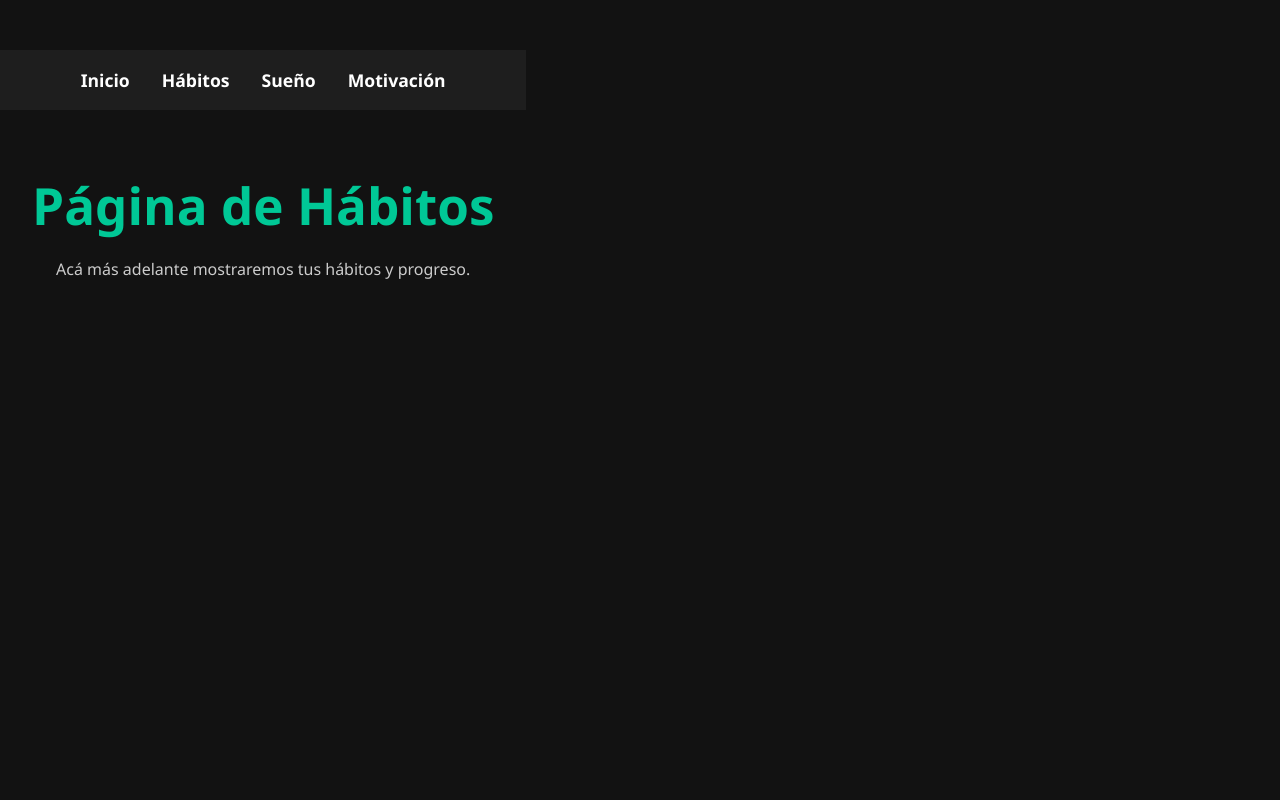
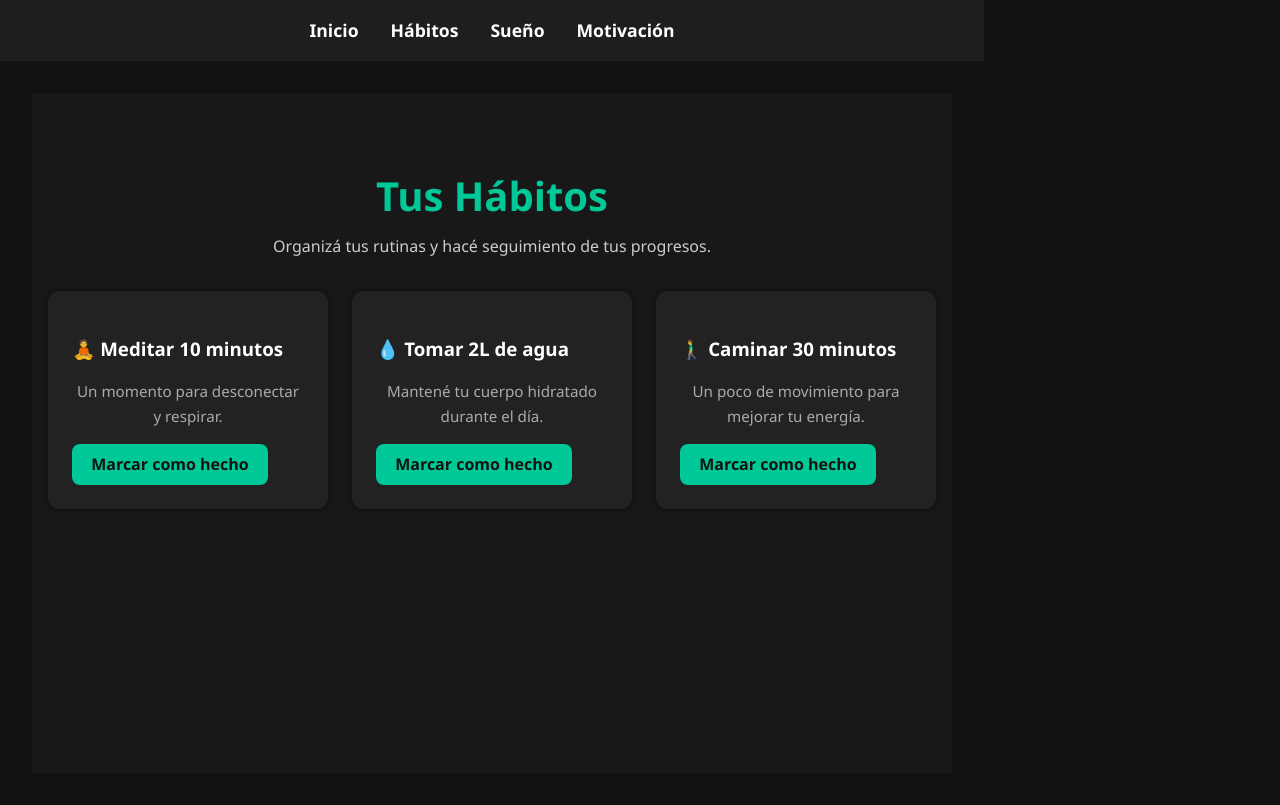
Before and after one commit to Valentin1h/proyecto-equilibrio, a React (Vite) app in the folder proyecto-equilibrio/: page /habitos in a window 1280 px wide. Built offline with nearby package versions, Linux system fonts and the light colour scheme.

Commit message:
Contenido y personalizacion del apartado de habitos

```diff
--- a/proyecto-equilibrio/src/estilos/Habitos.css
+++ b/proyecto-equilibrio/src/estilos/Habitos.css
@@ -1,25 +1,64 @@
-* {
-  box-sizing: border-box;
+.habitos {
+  padding: 3rem 1rem;
+  text-align: center;
+  background-color: #181818;
+  min-height: 85vh;
 }
 
-.habitos-container {
-  padding: 2rem;
+.habitos h1 {
+  color: #00c896;
+  font-size: 2.5rem;
+  margin-bottom: 0.5rem;
+}
+
+.habitos p {
+  color: #cccccc;
+  margin-bottom: 2rem;
 }
 
 .habitos-lista {
-  list-style: none;
-  margin: 0;
-  padding: 0;
+  display: flex;
+  flex-wrap: wrap;
+  justify-content: center;
+  gap: 1.5rem;
 }
 
-.habito-item {
-  border: 1px solid #ddd;
-  border-radius: 8px;
-  padding: 1rem;
-  margin-bottom: 1rem;
-  transition: background-color 0.2s;
+.habito-card {
+  background-color: #222;
+  border-radius: 12px;
+  padding: 1.5rem;
+  width: 280px;
+  text-align: left;
+  box-shadow: 0 0 10px rgba(0, 0, 0, 0.3);
+  transition: transform 0.3s ease;
 }
 
-.habito-item:hover {
-  background-color: #f9f9f9;
+.habito-card:hover {
+  transform: scale(1.05);
 }
+
+.habito-card h3 {
+  color: #ffffff;
+  margin-bottom: 0.5rem;
+}
+
+.habito-card p {
+  color: #aaaaaa;
+  font-size: 0.95rem;
+  margin-bottom: 1rem;
+}
+
+.btn-habito {
+  background-color: #00c896;
+  border: none;
+  color: #121212;
+  padding: 0.6rem 1.2rem;
+  border-radius: 8px;
+  font-weight: 600;
+  cursor: pointer;
+  transition: background-color 0.3s ease;
+}
+
+.btn-habito:hover {
+  background-color: #00e3ac;
+}
--- a/proyecto-equilibrio/src/estilos/Inicio.css
+++ b/proyecto-equilibrio/src/estilos/Inicio.css
@@ -4,6 +4,7 @@
   align-items: center;
   min-height: 85vh;
   text-align: center;
+  border-radius: 1rem;
   background: linear-gradient(135deg, #0f2027, #203a43, #2c5364);
 }
 
--- a/proyecto-equilibrio/src/paginas/Habitos.jsx
+++ b/proyecto-equilibrio/src/paginas/Habitos.jsx
@@ -1,12 +1,33 @@
+import React from "react";
 import "../estilos/Habitos.css";
-
-import React from "react";
 
 export default function Habitos() {
   return (
-    <div className="habitos">
-      <h1>Página de Hábitos</h1>
-      <p>Acá más adelante mostraremos tus hábitos y progreso.</p>
-    </div>
+    <section className="habitos">
+      <div className="habitos-contenedor">
+        <h1>Tus Hábitos</h1>
+        <p>Organizá tus rutinas y hacé seguimiento de tus progresos.</p>
+
+        <div className="habitos-lista">
+          <div className="habito-card">
+            <h3>🧘 Meditar 10 minutos</h3>
+            <p>Un momento para desconectar y respirar.</p>
+            <button className="btn-habito">Marcar como hecho</button>
+          </div>
+
+          <div className="habito-card">
+            <h3>💧 Tomar 2L de agua</h3>
+            <p>Mantené tu cuerpo hidratado durante el día.</p>
+            <button className="btn-habito">Marcar como hecho</button>
+          </div>
+
+          <div className="habito-card">
+            <h3>🚶‍♂️ Caminar 30 minutos</h3>
+            <p>Un poco de movimiento para mejorar tu energía.</p>
+            <button className="btn-habito">Marcar como hecho</button>
+          </div>
+        </div>
+      </div>
+    </section>
   );
 }
```
